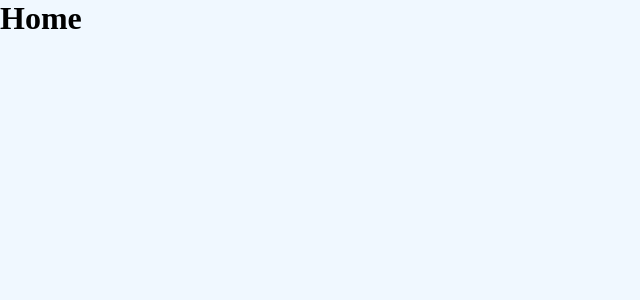
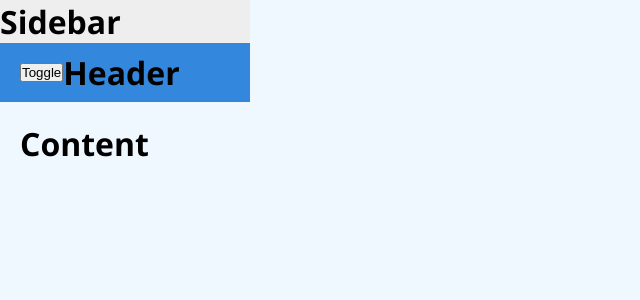
Before and after one commit to pellizzetti/goreact-desafio-02, a React (Create React App) app: page / in a window 1280 px wide. Shown: the top 300 px of the page, without its empty margins (0-640 px from the left). Built offline with nearby package versions, Linux system fonts and the light colour scheme.

Commit message:
Inicia estrutura

```diff
--- /dev/null
+++ b/src/components/SideBar/index.js
@@ -0,0 +1,11 @@
+import React from 'react';
+
+import Container from './styles';
+
+const SideBar = () => (
+  <Container open>
+    <h1>Sidebar</h1>
+  </Container>
+);
+
+export default SideBar;
--- /dev/null
+++ b/src/components/SideBar/styles.js
@@ -0,0 +1,11 @@
+import styled from 'styled-components';
+
+const Container = styled.div`
+  flex-shrink: 0;
+  background-color: #eee;
+  overflow-x: hidden;
+  width: ${({ open }) => (open ? '250px' : '0')};
+  transition: width 0.4s ${({ open }) => (open ? 'ease-out' : 'ease-in')};
+`;
+
+export default Container;
--- a/src/pages/Home/index.js
+++ b/src/pages/Home/index.js
@@ -1,9 +1,22 @@
-import React from 'react';
+import React, { Fragment } from 'react';
+
+import { Container, Header, Content } from './styles';
+
+import SideBar from '../../components/SideBar';
 
 const Home = () => (
-  <div>
-    <h1>Home</h1>
-  </div>
+  <Fragment>
+    <SideBar />
+    <Container>
+      <Header>
+        <button type="button">Toggle</button>
+        <h1>Header</h1>
+      </Header>
+      <Content>
+        <h1>Content</h1>
+      </Content>
+    </Container>
+  </Fragment>
 );
 
 export default Home;
--- /dev/null
+++ b/src/pages/Home/styles.js
@@ -0,0 +1,21 @@
+import styled from 'styled-components';
+
+export const Container = styled.div`
+  display: flex;
+  flex-direction: column;
+  width: 100%;
+  height: 100%;
+`;
+
+export const Header = styled.header`
+  display: flex;
+  flex-direction: row;
+  align-items: center;
+  height: 64px;
+  padding-left: 20px;
+  background-color: #38d;
+`;
+
+export const Content = styled(Container)`
+  padding: 20px;
+`;
--- a/src/styles/global.js
+++ b/src/styles/global.js
@@ -7,9 +7,17 @@ injectGlobal`
     box-sizing: border-box;
   }
 
+  html, body {
+    width: 100%;
+    height: 100%;
+  }
+
   body {
     background: aliceblue;
     text-rendering: optimizeLegibility !important;
     -webkit-font-smoothing: antialiased;
+    display: flex;
+    flex-direction: row;
+    font-family: 'Segoe UI', 'Helvetica', sans-serif;
   }
 `;
```
